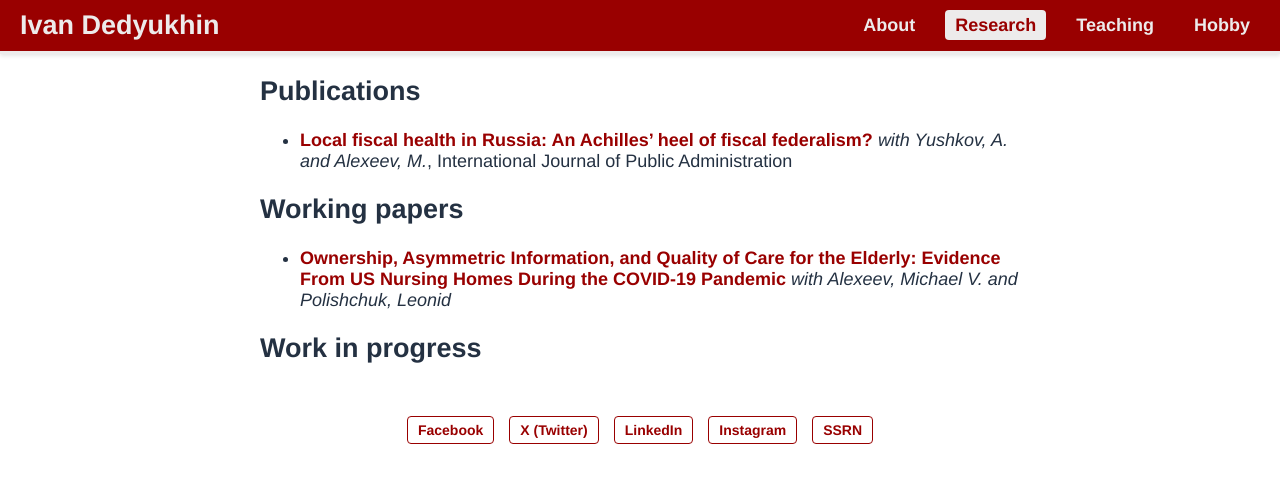
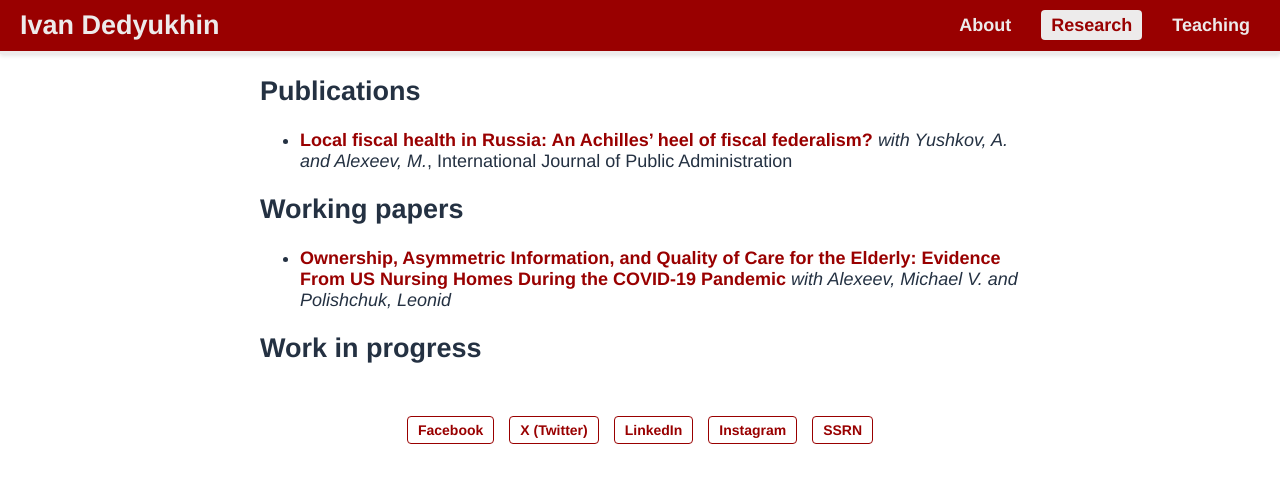
Before and after one commit to Dedyukhin/dedyukhin.github.io, a Jekyll site: the page built from Research.md, in a window 1280 px wide. Shown: the top 483 px of the page. Built offline with Jekyll 4.4.1, drawn with Linux system fonts in a browser that asks for light colours.

Commit message:
Update navigation.yml

```diff
--- a/_data/navigation.yml
+++ b/_data/navigation.yml
@@ -9,6 +9,3 @@ docs:
 
 - title: Teaching
   url: /teaching/
-
-- title: Hobby
-  url: /hobby/
```
